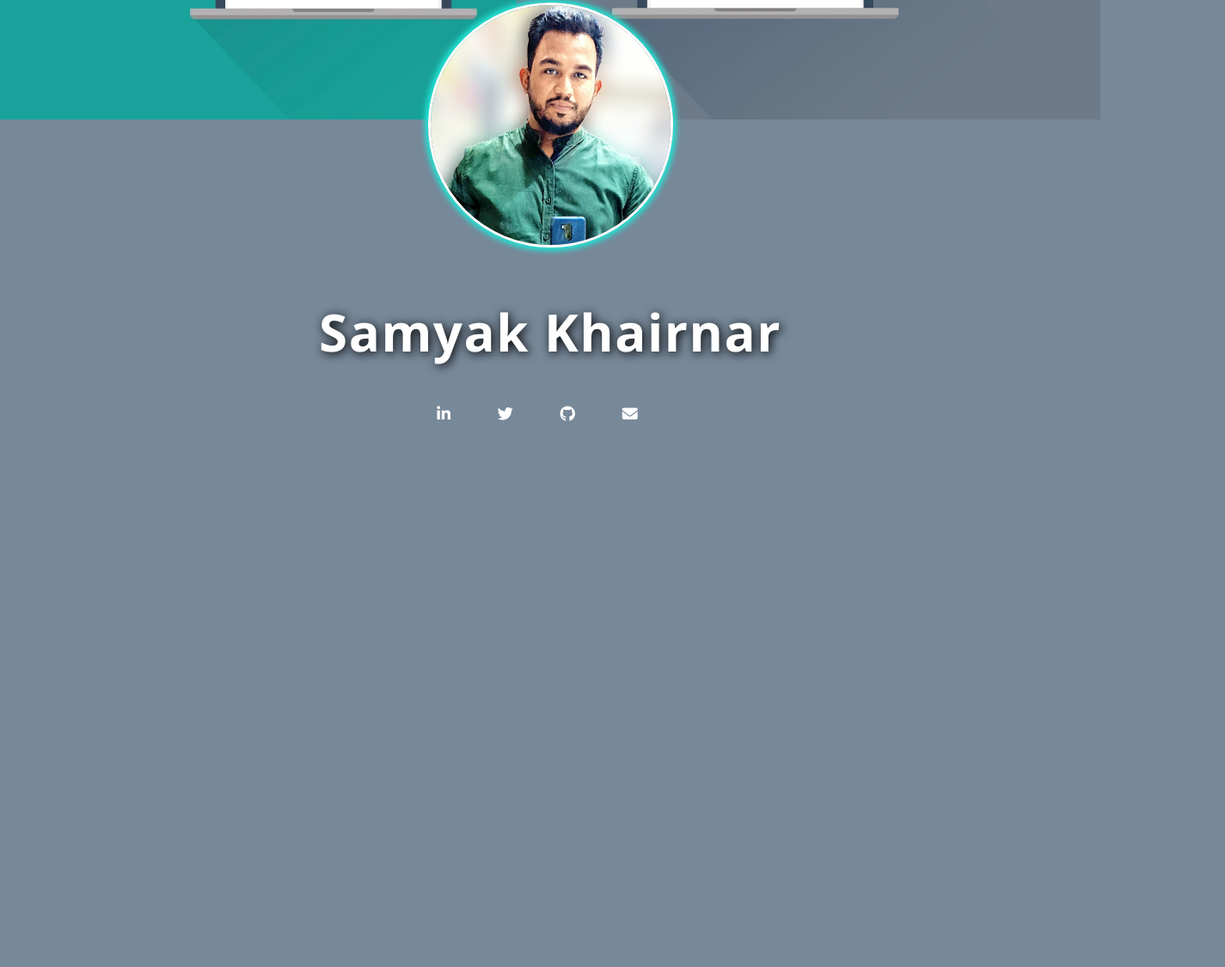
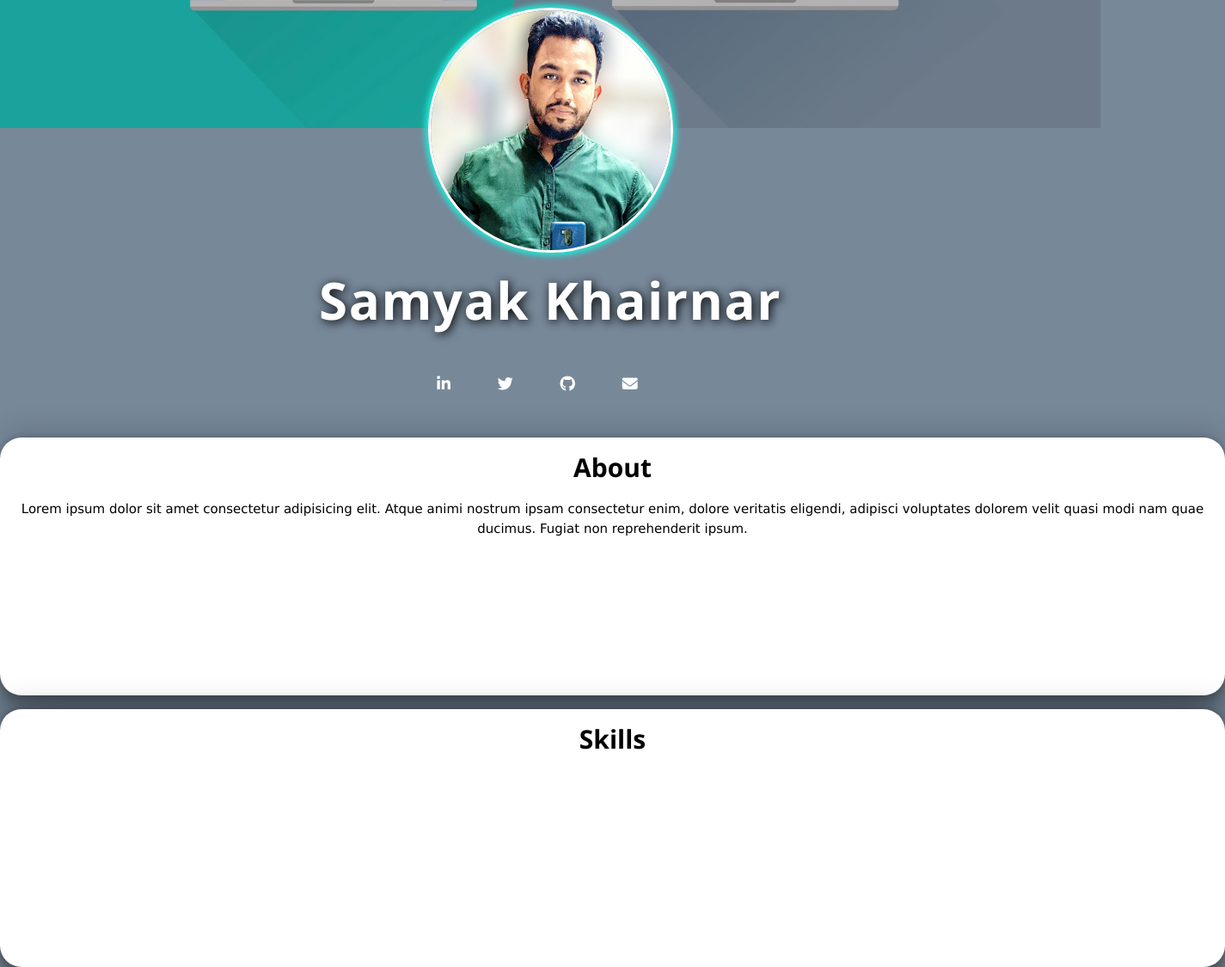
Before and after one commit to SamyakKhairnar/Portfolio, a plain HTML site: page index.html in a window 1280 px wide. Shown: the part 396-1521 px from the top of the page at 86% size, 1425 px wide, since content can reach past the window. Before the commit the page ends 927 px from the top, so only its background shows below. Drawn offline with nearby package versions, Linux system fonts and the light colour scheme.

Commit message:
feat - Added Cards

```diff
--- a/index.html
+++ b/index.html
@@ -38,6 +38,11 @@
                 </li>
             </ul>
         </nav>
+        <section id="profile-pic">
+            <div id="my-image">
+                <img src="\mypic.jpeg">
+            </div>
+        </section>
         <div id="name-social-container">
             <div class="text-center">
                 <h1 id="my-name">
@@ -78,12 +83,18 @@
     </header>
     <main>
         <section id="about">
-            <div id="my-image">
-                <img src="\mypic.jpeg">
+            <div id="about-div">
+                <h2>About</h2>
+                <p>
+                    Lorem ipsum dolor sit amet consectetur adipisicing elit. Atque animi nostrum ipsam consectetur enim, dolore veritatis eligendi, adipisci voluptates dolorem velit quasi modi nam quae ducimus. Fugiat non reprehenderit ipsum.
+                </p>
             </div>
         </section>
         <section id="skills">
+            <div id="skills-div">
+                <h2>Skills</h2>
 
+            </div>
         </section>
         <section id="experience">
 
--- a/style.css
+++ b/style.css
@@ -3,8 +3,9 @@ body{
     background-color: lightslategray;
 }
 #body-header{
-    height: 65vh;
+    height: 70vh;
     background-image: url(back.jpg);
+    margin-top: -30px;
     background-size: cover;
     background-attachment: fixed;
     background-position: center;
@@ -15,7 +16,7 @@ body{
 }
 .horizontal-list li{
     display: inline-block;
-    margin: 16px 30px 30px 0px;
+    margin: 18px 30px 30px 0px;
     font-size: 24px;
 }
 .horizontal-list li a{
@@ -25,34 +26,10 @@ body{
 }
 .nav-menu li a:hover{
     color: lightgray;
-    border-bottom: 2px solid white;
+    border-bottom: 2px solid lightgray;
     text-shadow: rgba(32,230,214,1) 0px 0px 38px;
 }
-.text-center{
-    text-align: center;
-}
-#name-social-container{
-    margin-top: 80vh;
-}
-
-#my-name{
-    font-size: 4rem;
-    letter-spacing: 0.1rem;
-    color: white;
-    font-weight: 700;
-    margin-bottom: 0.5rem;
-    text-shadow: 2px 2px 12px #000000;
-}
-.social-icons li a i{
-    padding: 10px;
-    font-size: 1.2rem;
-    border-radius: 50%;
-}
-.social-icons li a i:hover{
-    box-shadow: 0px 0px 6px 4px rgba(32,230,214,1);
-    /* text-shadow: rgba(32,230,214,1) 0px 0px 38px; */
-}
-#about{
+#profile-pic{
     height: auto;
     width: 100%;
     position: relative;
@@ -61,7 +38,8 @@ body{
     height: 19rem;
     width: 19rem;
     margin: auto;
-    margin-top: -17vh;
+    margin-top: 42vh;
+    margin-bottom: auto;
 }
 #my-image img{
     height: 100%;
@@ -73,3 +51,58 @@ body{
     box-shadow: 0px 0px 6px 4px rgba(32,230,214,1);
     /* box-shadow: 0 8px 16px 0 rgba(0, 0, 0, 0.2), 0 12px 40px 0 rgba(0, 0, 0, 0.19); */
 }
+.text-center{
+    text-align: center;
+}
+#name-social-container{
+    margin-top: auto;
+}
+#my-name{
+    font-size: 4rem;
+    letter-spacing: 0.1rem;
+    color: white;
+    font-weight: 700;
+    text-shadow: 2px 2px 12px #000000;
+}
+.social-icons li a i{
+    padding: 10px;
+    font-size: 1.2rem;
+    border-radius: 50%;
+}
+.social-icons li a i:hover{
+    transition: box-shadow 0.3s;
+    box-shadow: 0px 0px 6px 4px rgba(32,230,214,1);
+    /* text-shadow: rgba(32,230,214,1) 0px 0px 38px; */
+}
+#about-div{
+    margin: auto;
+    margin-top: 45vh;
+    height: 20rem;
+    width: 95rem;
+    border-radius: 25px;
+    padding: 20px;
+    /* box-shadow: rgba(0, 0, 0, 0.35) 0px 5px 15px; */
+    box-shadow: rgba(0, 0, 0, 0.25) 0px 54px 55px, rgba(0, 0, 0, 0.12) 0px -12px 30px, rgba(0, 0, 0, 0.12) 0px 4px 6px, rgba(0, 0, 0, 0.17) 0px 12px 13px, rgba(0, 0, 0, 0.09) 0px -3px 5px;
+    text-align: center;
+    background-color: white;
+}
+#about-div h2{
+    margin-top: -1vh;
+    font-weight: bold;
+}
+#skills-div{
+    margin: auto;
+    margin-top: 2vh;
+    height: 20rem;
+    width: 95rem;
+    border-radius: 25px;
+    padding: 20px;
+    /* box-shadow: rgba(0, 0, 0, 0.35) 0px 5px 15px; */
+    box-shadow: rgba(0, 0, 0, 0.25) 0px 54px 55px, rgba(0, 0, 0, 0.12) 0px -12px 30px, rgba(0, 0, 0, 0.12) 0px 4px 6px, rgba(0, 0, 0, 0.17) 0px 12px 13px, rgba(0, 0, 0, 0.09) 0px -3px 5px;
+    text-align: center;
+    background-color: white;
+}
+#skills-div h2{
+    margin-top: -1vh;
+    font-weight: bold;
+}
```
